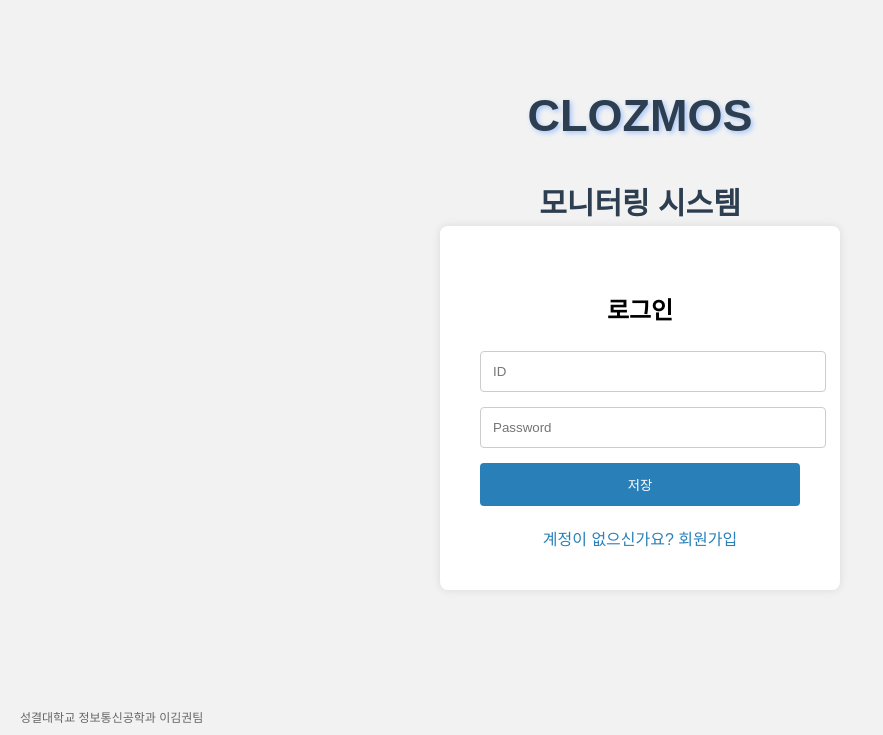
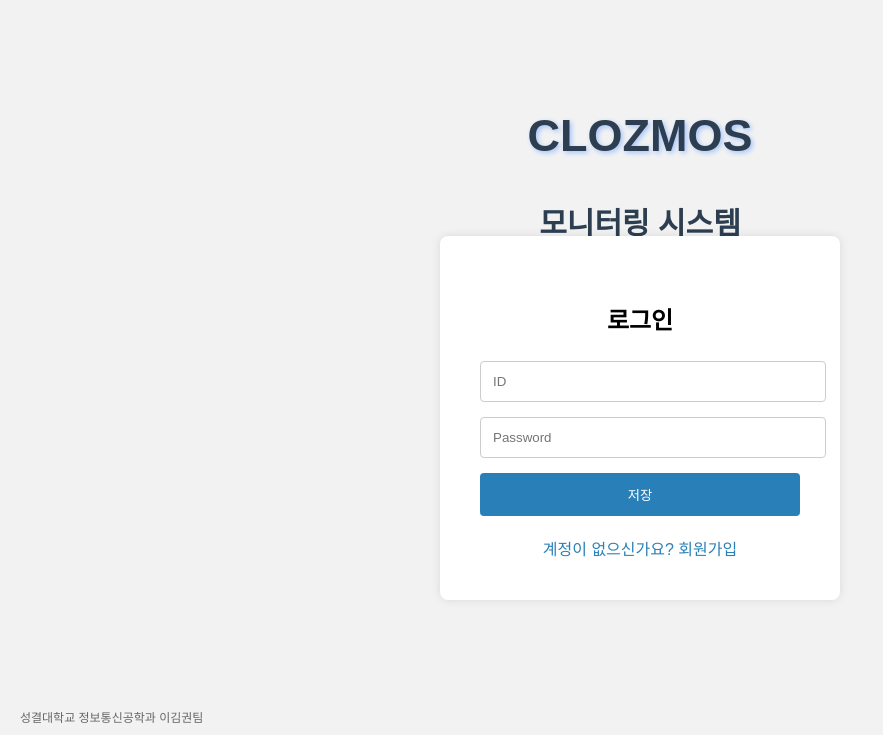
Before and after one commit to KwonHyeJin0514/Clozmos, a Flask app: page / in a window 1280 px wide. Shown: the part 65-800 px from the top of the page, without its empty margins (0-883 px from the left). Run offline with Flask 3, Linux system fonts and the light colour scheme.

Commit message:
login 화면 꾸미기 마무리리

```diff
--- a/templates/login.html
+++ b/templates/login.html
@@ -37,7 +37,7 @@
             justify-content: center;
             align-items: center;
             height: calc(100vh - 200px);
-            margin-top: -140px;
+            margin-top: -150px;
         }
 
         .login-box {
@@ -91,11 +91,11 @@
 
     <div class="header">{{ _('Dashboard') }}</div>
 
-    <div style="text-align: center; margin-top: 90px; font-size: 30px;">
+    <div style="text-align: center; margin-top: 110px; font-size: 30px;">
         <h2 style=" color: #2c3e50;" class="A-title">CLOZMOS</h2>
     </div>
     <div style="text-align: center; font-size: 20px;">
-        <h2 style=" color: #2c3e50;">모니터링 시스템</h2>
+        <h2 style=" color: #2c3e50;margin-top:0;">모니터링 시스템</h2>
     </div>
 
     <div class="login-container">
```
